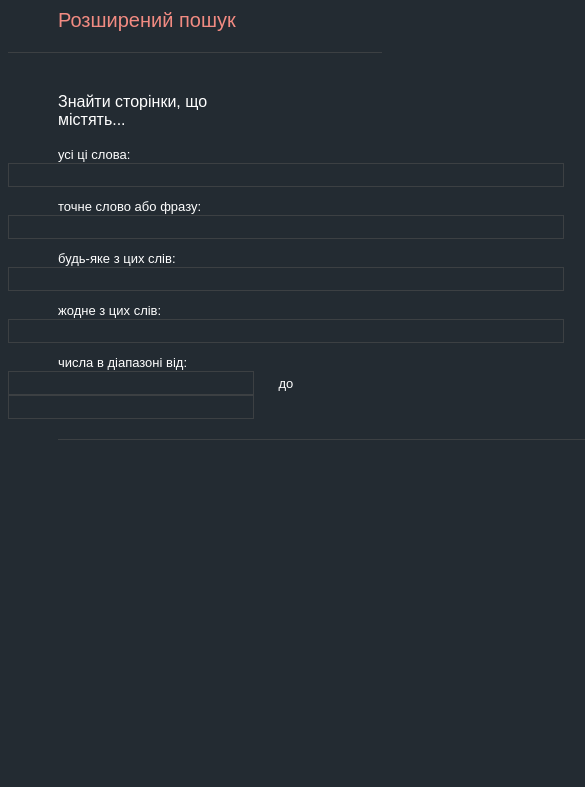
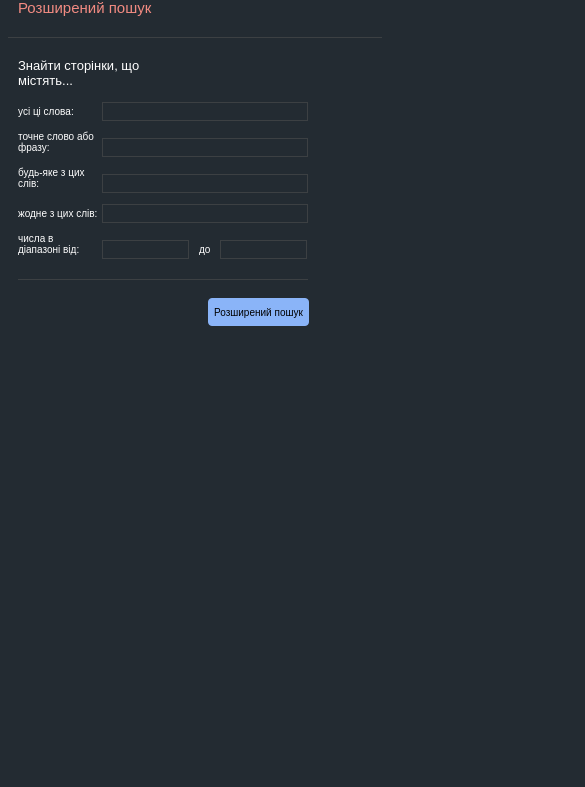
Before and after one commit to wixieee/wixieee.github.io, a plain HTML site: page adv-search.html in a window 390 px wide. Shown: the part 57-844 px from the top of the page, 585 px wide, since content can reach past the window. Drawn offline with Linux system fonts and the light colour scheme.

Commit message:
mobile adaptation

```diff
--- /dev/null
+++ b/adaptive.css
@@ -0,0 +1,172 @@
+@media only screen and (max-width: 1200px) {
+    .center {
+        margin-top: 150px;
+    }
+}
+
+@media only screen and (max-width: 992px) {
+    .center {
+        margin-top: 150px;
+    }
+    .adv > input[type="text"] {
+        width: 310px;
+        height: 18px;
+    }
+    .num_input {
+        width: 120px;
+        height: 18px;
+        font-size: 10px;
+    }
+    .hr_s {
+        margin-left: 50px;
+        width: 471px;
+    }
+    .adv_button {
+        margin-left: 420px;
+        height: 28px;
+        min-width: 50px;
+        font-size: 10px;
+        padding: 0 5px;
+        margin-top: 10px;
+    }
+
+
+}
+
+@media only screen and (max-width: 768px) {
+    .search {
+        width: 400px;
+    }
+    .center {
+        margin-top: 150px;
+    }
+    .heading {
+        font-size: 15px;
+        margin-left: 10px;
+    }
+    .title {
+        font-size: 14px;
+        margin-left: 10px;
+        margin-top: 20px;
+    }
+    .adv > label {
+        margin-left: 10px;
+        font-size: 12px;
+        width: 150px;
+    }
+    .adv > input[type="text"] {
+        width: 280px;
+        height: 18px;
+        font-size: 10px;
+    }
+    .num_label {
+        margin-left: 10px;
+        font-size: 12px;
+        width: 150px;
+    }
+    .num_input {
+        width: 120px;
+        height: 18px;
+        font-size: 10px;
+    }
+    .inside {
+        margin-left: 5px;
+        margin-right: 5px;
+        font-size: 12px;
+    }
+    .adv_button {
+        margin-left: 350px;
+        height: 28px;
+        min-width: 50px;
+        font-size: 10px;
+        padding: 0 5px;
+        margin-top: 10px;
+    }
+    .hr_s {
+        margin-left: 10px;
+        width: 440px;
+    }
+
+
+}
+
+@media only screen and (max-width: 480px) {
+    .search {
+        width: 100%;
+    }
+    .center {
+        margin-top: 150px;
+
+    }
+    .button {
+        height: 30px;
+        min-width: 50px;
+        font-size: 10px;
+    }
+    .logo {
+        width: 200px;
+    }
+    .top-right a  {
+        font-size: 10px;
+        margin-left: 5px;
+    }
+    .top-right {
+        margin-right: 5px;
+        margin-top: 10px;
+    }
+    .center > div > span {
+        font-size: 13px;
+        left: 100px;
+    }
+    .heading {
+        font-size: 15px;
+        margin-left: 10px;
+    }
+    .title {
+        font-size: 13px;
+        margin-left: 10px;
+        margin-top: 20px;
+    }
+    .adv > label {
+        margin-left: 10px;
+        font-size: 10px;
+        width: 80px;
+    }
+    .adv > input[type="text"] {
+        width: 200px;
+        height: 15px;
+        font-size: 10px;
+    }
+    .num_label {
+        margin-left: 10px;
+        font-size: 10px;
+        width: 80px;
+    }
+    .num_input {
+        width: 81px;
+        height: 15px;
+        font-size: 10px;
+    }
+    .inside {
+        margin-left: 5px;
+        margin-right: 5px;
+        font-size: 10px;
+    }
+    .adv_button {
+        margin-left: 200px;
+        height: 28px;
+        min-width: 50px;
+        font-size: 10px;
+        padding: 0 5px;
+        margin-top: 10px;
+    }
+    .hr_s {
+        margin-left: 10px;
+        width: 290px;
+    }
+
+}
+
+@media only screen and (max-width: 320px) {
+
+}
--- a/adv-search.html
+++ b/adv-search.html
@@ -4,6 +4,7 @@
         <title>Розширений пошук</title>
         <meta name="viewport" content="width=device-width, initial-scale=1.0">
         <link rel="stylesheet" href="search.css">
+        <link rel="stylesheet" href="adaptive.css">
     </head>
     <body>
         <div class="top-right">
```
Also changed, not shown: img-search.html (+2 -1 lines), index.html (+2 -1 lines).
